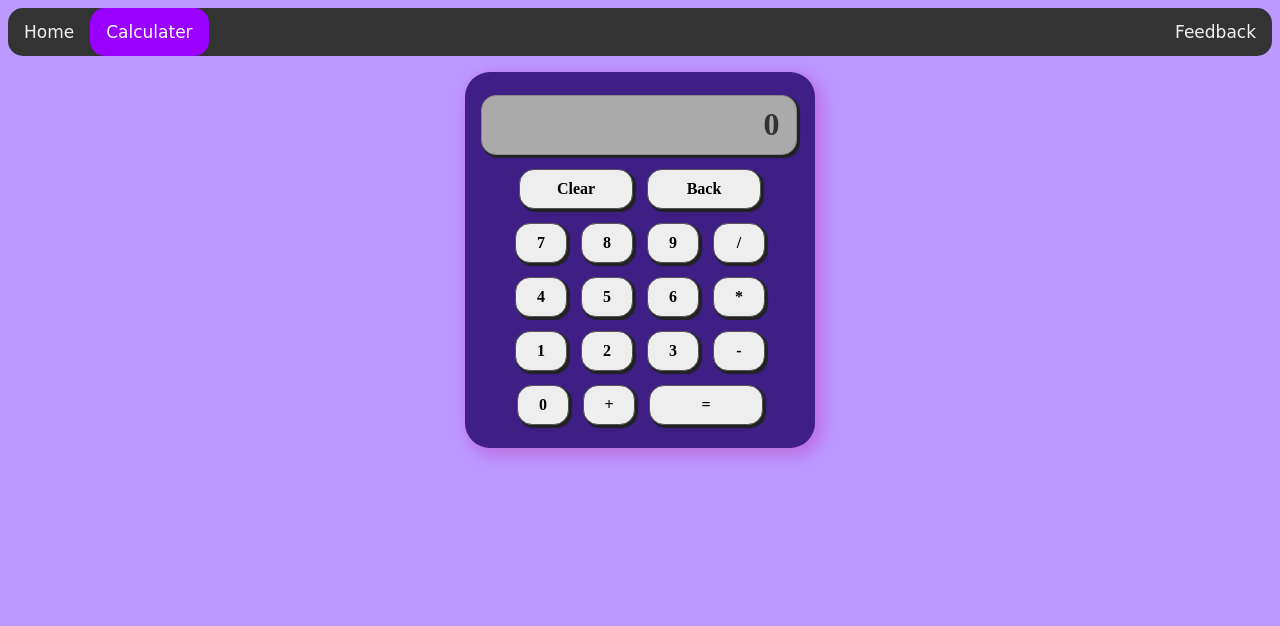
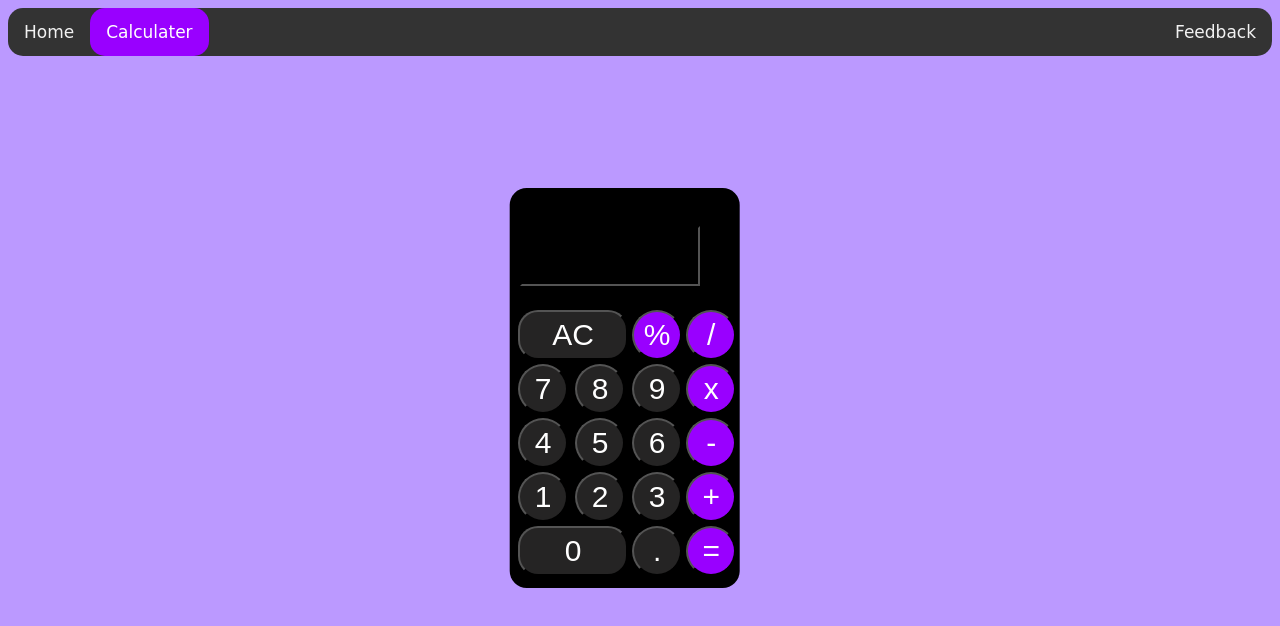
Before and after one commit to 2110551/Web_dev, a plain HTML site: page web_dev_v0.2/Cal.html in a window 1280 px wide. Drawn offline with Linux system fonts and the light colour scheme.

Commit message:
Calculater completed

```diff
--- a/web_dev_v0.2/Cal.html
+++ b/web_dev_v0.2/Cal.html
@@ -6,53 +6,66 @@
 
 <link rel="stylesheet" href="css/nav.css">
 <link rel="stylesheet" href="css/Cal.css">
-<!--<script src="js/cal.js"></script>-->
+<script src="js/cal.js"></script>
+
 <!--Navigation bar-->
 <div class="topnav">
+
     <a href="Index.html">Home</a>
     <a class="active" href="Cal.html">Calculater</a>
     <a href="Feedback.html" id="rightnav">Feedback</a>
+
 </div>
 
 <body>
 
-    <div class="base">
-        <div class="row">
-          <div class="display">0</div>
-        </div>
+    <div class="button_alignment">
 
-    <div class="row">
-        <div  id="long_button">Clear</div>
-        <div id="long_button">Back</div>
+        <form name="form">
+            <input class="display" name="textview">
+        </form>
+
+        <table>
+
+            <tr>
+                <td colspan="2"><input class="long_button" style="width:110;" type="button" value="AC" onclick="AC()"></td>
+                <td><input class="button" type="button" value="%" onclick="input('%' )"></td>
+                <td><input class="button" type="button" value="/" onclick="input('/')"></td>
+            </tr>
+
+            <tr>
+
+                <td><input class="number_button" type="button" value="7" onclick="input(7)"></td>
+                <td><input class="number_button" type="button" value="8" onclick="input(8)"></td>
+                <td><input class="number_button" type="button" value="9" onclick="input(9)"></td>
+                <td><input class="button" type="button" value="x" onclick="input('*')"></td>
+
+            </tr>
+
+            <tr>
+                <td><input class="number_button" type="button" value="4" onclick="input(4)"></td>
+                <td><input class="number_button" type="button" value="5" onclick="input(5)"></td>
+                <td><input class="number_button" type="button" value="6" onclick="input(6)"></td>
+                <td><input class="button" type="button" value="-" onclick="input('-')"></td>
+            </tr>
+
+            <tr>
+                <td><input class="number_button" type="button" value="1" onclick="input(1)"></td>
+                <td><input class="number_button" type="button" value="2" onclick="input(2)"></td>
+                <td><input class="number_button" type="button" value="3" onclick="input(3)"></td>
+                <td><input class="button" type="button" value="+" onclick="input('+')"></td>
+            </tr>
+
+            <tr>
+                <td colspan="2"><input class="long_button" style="width:110;" type="button" value="0" onclick="input(0)"></td>
+                <td><input class="number_button" type="button" value="." onclick="input('.')"></td>
+                <td><input class="button" type="button" value="=" onclick="result()"></td>
+            </tr>
+
+        </table>
+
     </div>
-
-    <div class="row">
-        <div>7</div>
-        <div>8</div>
-        <div>9</div>
-        <div>/</div>
-    </div>
-
-    <div class="row">
-        <div>4</div>
-        <div>5</div>
-        <div>6</div>
-        <div>*</div>
-    </div>
-
-    <div class="row">
-        <div>1</div>
-        <div>2</div>
-        <div>3</div>
-        <div>-</div>
-    </div>
-
-    <div class="row">
-        <div>0</div>
-        <div >+</div>
-        <div  id="long_button">=</div>
-    </div>
-    </div>
+    <div class="Calculater_frame"></div>
 
 </body>
 
--- a/web_dev_v0.2/css/Cal.css
+++ b/web_dev_v0.2/css/Cal.css
@@ -1,44 +1,64 @@
-.base {
-    position: relative;
-    margin: 1em auto;
-    padding: 1em 0;
-    display: block-inline;
-    width: 350px;
-    background-color: rgb(62, 31, 134);
-    border-radius: 25px;
-    box-shadow: 5px 5px 15px 3px rgb(190, 112, 226);
-  }
+.button {
+  width:50px;
+  height:50px;
+  font-size:30;
+  cursor:pointer;
+  background:rgb(153, 0, 255);
+  color: white;
+  border-radius:50%;
+}
+.number_button {
+  width:50px;
+  height:50px;
+  font-size:30;
+  cursor:pointer;
+  background:rgba(65, 63, 63, 0.575);
+  color:white;
+  border-radius:50%;
+   }
+.long_button  {
+  border-color: black;
+  width:100px;
+  height:50px;
+  font-size:30;
+  cursor:pointer;
+  background:rgba(65, 63, 63, 0.575);
+  color:white;
+  border-bottom-left-radius: 20px;   /* long button needs radius from all 4 sides */
+  border-bottom-right-radius: 20px;  /* or else it would look weird*/
+  border-top-left-radius: 20px;
+  border-top-right-radius: 20px;
+   }
+.calculater_frame  {
+  position:absolute;
+  height:400px;
+  width:230px;
+  background-color:rgb(0, 0, 0);
+  top:50%;
+  left:49%;
+  border-bottom-left-radius: 17px;
+  border-bottom-right-radius: 17px;
+  border-top-left-radius: 17px;
+  border-top-right-radius: 17px;
+  transform:translateX(-51%)                /* X Y axis alignment */
+            translateY(-53%)            /* https://developer.mozilla.org/en-US/docs/Web/CSS/transform-function/translateX */
+   }
+.display {
+       width:180px;
+       margin:5px;
+       height:60px;
+       font-size:40;
+       text-align:right;
+       color:white;
+       background-color:black;
+       border-color: black;
+   }
+   .button_alignment{
+       position:absolute;
+       top:50%;
+       left:49%;
+       z-index:100;
+       transform:translateX(-50%)
+                translateY(-50%)
 
-  .row{
-    text-align: center;
-  }
-
-  .row div.display {
-    display: table;
-    width: 85%;
-    background-color: #aaa;
-    text-align: right;
-    font-size: 2em;
-    min-height: 1.2em;
-    margin-left: 0.5em;
-    padding-right: 0.5em;
-    border: 1px solid #888;
-    color: #333;
-  }
-
-  .row div {
-    text-align: center;
-    display: inline-block;
-    font-weight: bold;
-    border: 1px solid #555;
-    background-color: #eee;
-    padding: 10px 0;
-    margin: 7px 5px;
-    border-radius: 15px;
-    width: 50px;
-    box-shadow: 2px 2px 1px 1px #222;
-  }
-
-  #long_button {
-    width: 112px;
-  }
+   }
--- /dev/null
+++ b/web_dev_v0.2/js/Cal.js
@@ -0,0 +1,3 @@
+function input(abc){document.form.textview.value =document.form.textview.value+abc;}
+function AC(){document.form.textview.value="";}
+function result(){document.form.textview.value=eval(document.form.textview.value)}
```
